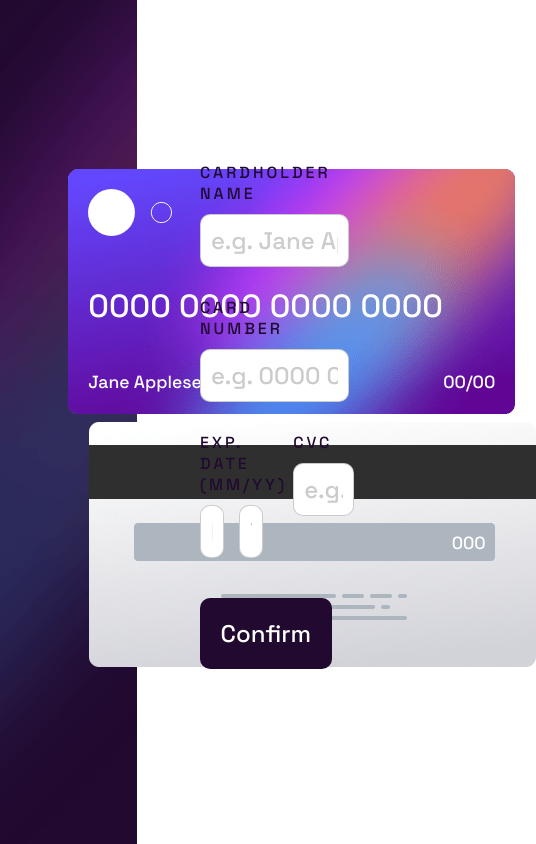
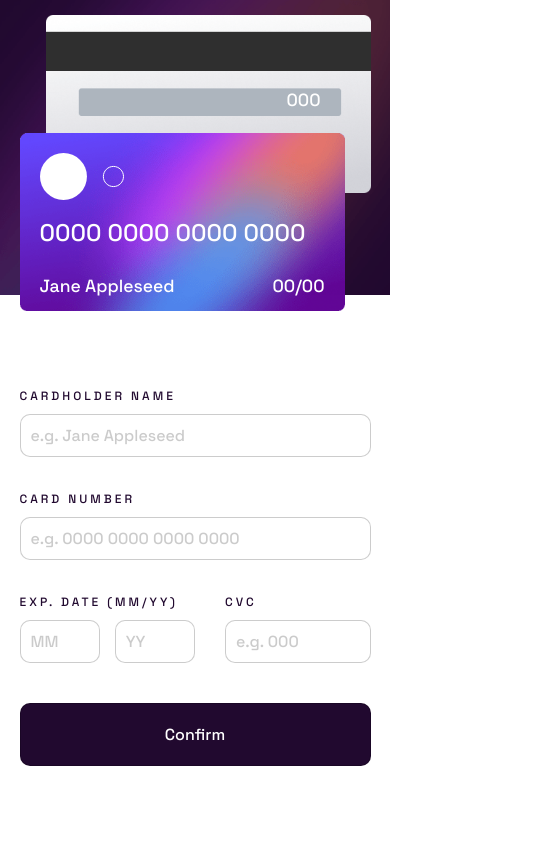
Before and after one commit to solidstatedrivee/card-verification, a React (Create React App) app: page / in a window 390 px wide. Shown: the whole page, 536 px wide, since content can reach past the window. Built offline with nearby package versions, Linux system fonts and the light colour scheme.

Commit message:
Add responsive design

```diff
--- a/src/App.scss
+++ b/src/App.scss
@@ -28,6 +28,10 @@ $dev-border: 1px solid red;
 $transition: all 250ms ease;
 
 //STYLE RULES
+
+* {
+  box-sizing: border-box;
+}
 
 .app-container {
   height: 100vh;
@@ -151,14 +155,15 @@ $transition: all 250ms ease;
         }
 
         input[type='submit'] {
-          border: none;
+          //border: none;
           background: $very-dark-violet;
           color: $white;
           padding: 20px;
           cursor: pointer;
           transition: $transition;
           margin-top: 30px;
-          width: 104%;
+          width: 100%;
+          border-radius: 10px;
         }
 
         input[type='submit']:hover {
@@ -257,3 +262,153 @@ $transition: all 250ms ease;
     }
   }
 }
+
+//MEDIA QUERIES
+@media only screen and (max-width: 1700px) {
+  .app-container {
+    .app-column-2 {
+      .card-details-container {
+        left: 10%;
+      }
+    }
+  }
+}
+
+@media only screen and (max-width: 1400px) {
+  .app-container {
+    .app-column-2 {
+      .card-details-container {
+        left: 15%;
+      }
+    }
+  }
+}
+
+@media only screen and (max-width: 1300px) {
+  .app-container {
+    flex-direction: column;
+
+    .app-column-1 {
+      .card-front-container {
+        //width: 35%;
+        left: 20%;
+        //transform: translateX(-50%);
+        top: 35%;
+        z-index: 100;
+        .card-front {
+          width: 100%;
+        }
+      }
+
+      .card-back-container {
+        left: 80%;
+        transform: translateX(-100%);
+        top: 10%;
+        width: 447px;
+
+        .card-back {
+          width: 100%;
+        }
+      }
+    }
+    .app-column-2 {
+      .card-details-container {
+        left: 0;
+        width: 90%;
+      }
+    }
+  }
+}
+
+@media only screen and (max-width: 950px) {
+  .app-container {
+    .app-column-1 {
+      .card-front-container {
+        width: 375px;
+        top: 50%;
+        .card-number {
+          font-size: 1.5em;
+        }
+      }
+      .card-back-container {
+        top: 15%;
+        width: 375px;
+      }
+    }
+  }
+}
+
+@media only screen and (max-width: 800px) {
+  .app-container {
+    .app-column-1 {
+      .card-front-container {
+        width: 375px;
+        top: 50%;
+        left: 10%;
+        .card-number {
+          font-size: 1.5em;
+        }
+      }
+      .card-back-container {
+        top: 15%;
+        width: 375px;
+        left: 90%;
+      }
+    }
+  }
+}
+
+@media only screen and (max-width: 600px) {
+  .app-container {
+    .app-column-1 {
+      .card-front-container {
+        width: 375px;
+        top: 50%;
+        left: 5%;
+        .card-number {
+          font-size: 1.5em;
+        }
+      }
+      .card-back-container {
+        top: 15%;
+        width: 375px;
+        left: 95%;
+      }
+    }
+  }
+}
+
+@media only screen and (max-width: 500px) {
+  .app-container {
+    .app-column-1 {
+      .card-front-container {
+        width: 325px;
+        top: 45%;
+        left: 5%;
+        .card-number {
+          font-size: 1.5em;
+        }
+      }
+      .card-back-container {
+        top: 5%;
+        width: 325px;
+        left: 95%;
+      }
+    }
+
+    .app-column-2 {
+      .card-details-container {
+        margin-top: 25px;
+        .card-details-form {
+          label {
+            font-size: .75em;
+          }
+
+          input {
+            font-size: 1em;
+          }
+        }
+      }
+    }
+  }
+}
```
